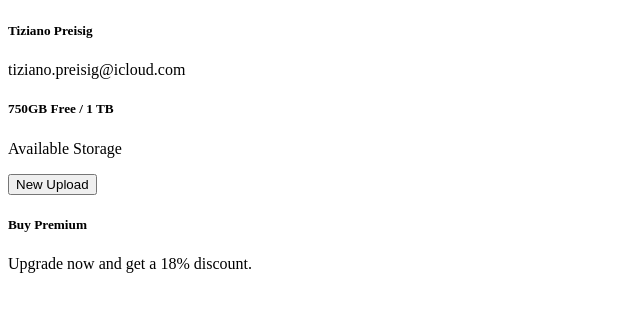
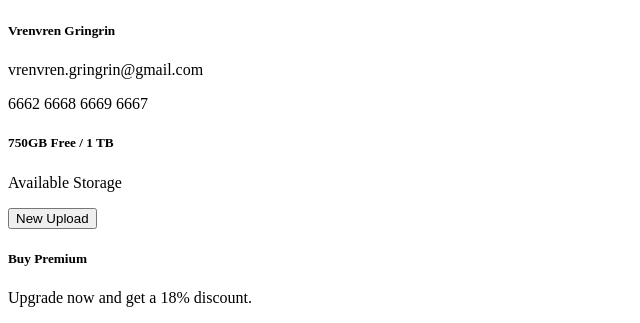
Before and after one commit to tpreisig/file-sharing-plateform, a plain HTML site: page index.html in a window 1280 px wide. Shown: the part 937-1260 px from the top of the page, without its empty margins (0-640 px from the left). Before the commit the page ends 1226 px from the top, so only its background shows below. Drawn offline with Linux system fonts and the light colour scheme.

Commit message:
Update index.html

```diff
--- a/index.html
+++ b/index.html
@@ -125,8 +125,9 @@
             <div class="info">
                 <img src="assets/portrait.jpeg" width="200">
                 <div class="account">
-                    <h5>Tiziano Preisig</h5>
-                    <p>tiziano.preisig@icloud.com</p>
+                    <h5>Vrenvren Gringrin</h5>
+                    <p>vrenvren.gringrin@gmail.com</p>
+                    <p>6662 6668 6669 6667</p>
                 </div>
             </div>
             <i class="ri-arrow-down-s-line"></i>
```
